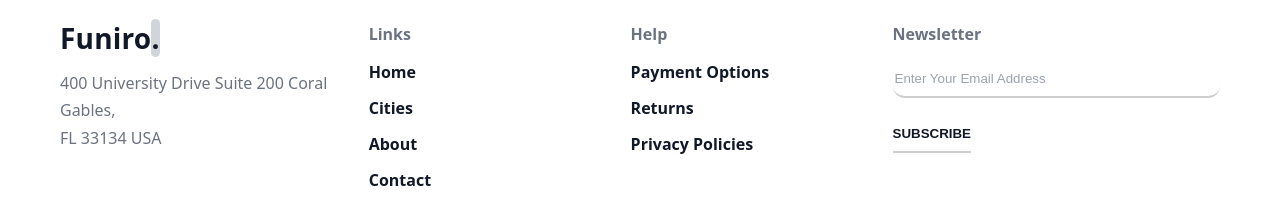
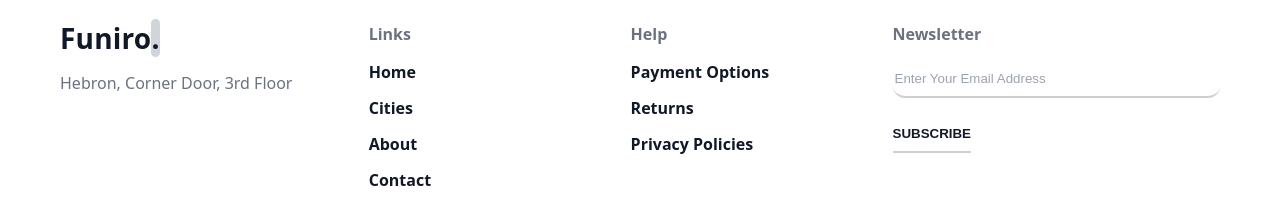
Before and after one commit to Husam-AbuZina/Culture-Lens-Frontend, a React (Vite) app: page / in a window 1280 px wide. Shown: the part 4000-4202 px from the top of the page. Built offline with nearby package versions, Linux system fonts and the light colour scheme.

Commit message:
fix the location in the footer

```diff
--- a/src/components/Footer/Footer.jsx
+++ b/src/components/Footer/Footer.jsx
@@ -10,9 +10,7 @@ export default function Footer() {
         <div className="col brand">
           <h3 className="logo">Funiro<span className="dot">.</span></h3>
           <address className="addr">
-            400 University Drive Suite 200 Coral<br/>
-            Gables,<br/>
-            FL 33134 USA
+          Hebron, Corner Door, 3rd Floor<br/>
           </address>
         </div>
 
```
